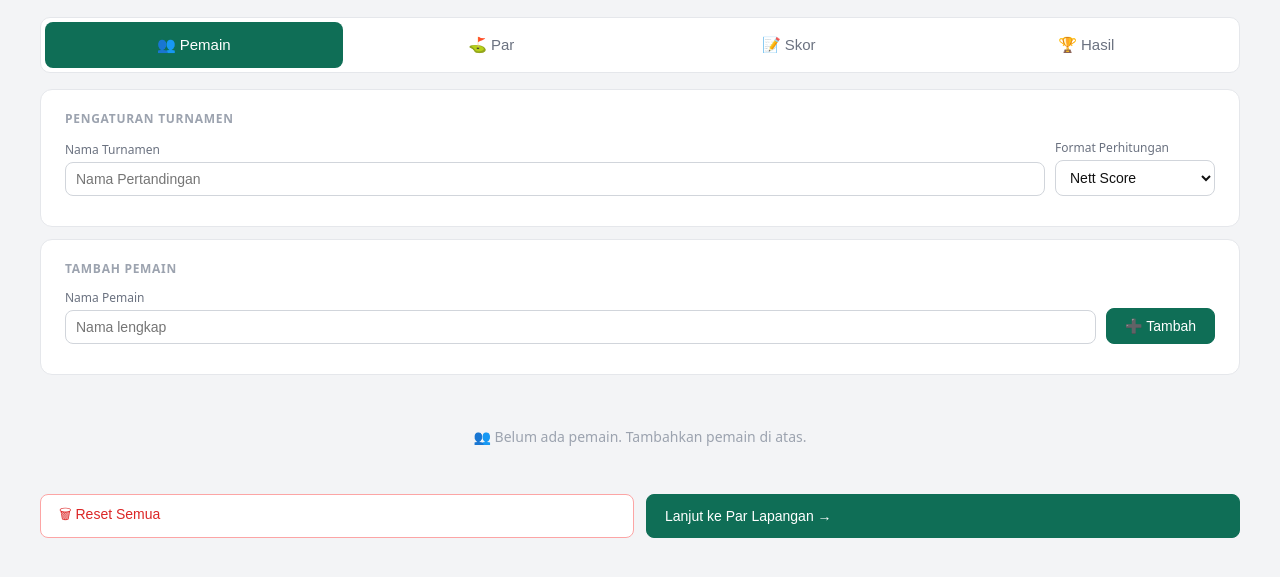
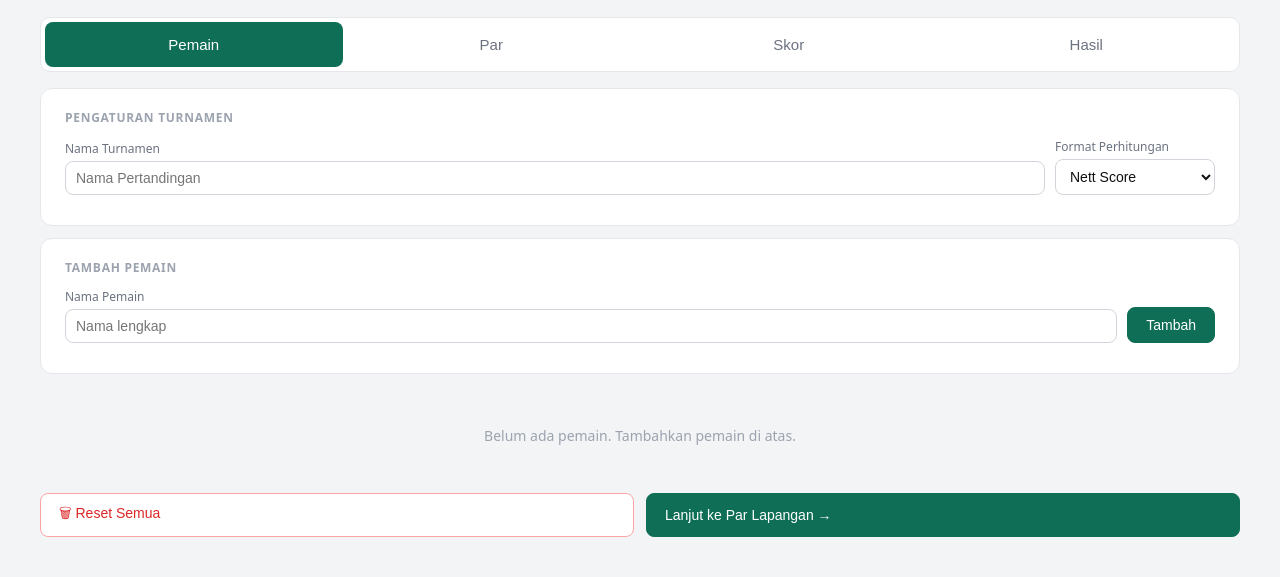
Before and after one commit to Enkrypcode/golf-system36, a plain HTML site: page index.html in a window 1280 px wide. Shown: the part 163-740 px from the top of the page. Drawn offline with Linux system fonts and the light colour scheme.

Commit message:
updateEmoji

```diff
--- a/index.html
+++ b/index.html
@@ -214,10 +214,10 @@ input[type=number] {
 <div class="app">
 
   <div class="tabs">
-    <button class="tab active" onclick="showTab('setup')">👥 Pemain</button>
-    <button class="tab" onclick="showTab('pars')">⛳ Par</button>
-    <button class="tab" onclick="showTab('scores')">📝 Skor</button>
-    <button class="tab" onclick="showTab('results')">🏆 Hasil</button>
+    <button class="tab active" onclick="showTab('setup')">Pemain</button>
+    <button class="tab" onclick="showTab('pars')">Par</button>
+    <button class="tab" onclick="showTab('scores')">Skor</button>
+    <button class="tab" onclick="showTab('results')">Hasil</button>
   </div>
 
   <!-- PANEL PEMAIN -->
@@ -245,7 +245,7 @@ input[type=number] {
           <label>Nama Pemain</label>
           <input type="text" id="new-player-name" placeholder="Nama lengkap" onkeydown="if(event.key==='Enter')addPlayer()">
         </div>
-        <button class="btn primary" onclick="addPlayer()" style="flex-shrink:0">➕ Tambah</button>
+        <button class="btn primary" onclick="addPlayer()" style="flex-shrink:0">Tambah</button>
       </div>
     </div>
     <div id="players-list"></div>
@@ -282,13 +282,13 @@ input[type=number] {
     <div id="score-sheets"></div>
     <div style="display:flex;justify-content:space-between;margin-top:4px">
       <button class="btn" onclick="showTab('pars')">← Kembali</button>
-      <button class="btn primary" onclick="calculateAndShow()">📊 Hitung & Lihat Hasil</button>
+      <button class="btn primary" onclick="calculateAndShow()">Hitung & Lihat Hasil</button>
     </div>
   </div>
 
   <!-- PANEL HASIL -->
   <div id="panel-results" class="panel">
-    <div id="results-content"><div class="empty">🏆 Belum ada hasil. Isi skor terlebih dahulu.</div></div>
+    <div id="results-content"><div class="empty">Belum ada hasil. Isi skor terlebih dahulu.</div></div>
   </div>
 </div>
 
@@ -327,7 +327,7 @@ function initParGrids(){
 
 function renderPlayersList(){
   const el=document.getElementById('players-list');
-  if(!players.length){el.innerHTML='<div class="empty">👥 Belum ada pemain. Tambahkan pemain di atas.</div>';return;}
+  if(!players.length){el.innerHTML='<div class="empty">Belum ada pemain. Tambahkan pemain di atas.</div>';return;}
   el.innerHTML=players.map((p,i)=>`
     <div class="player-chip">
       <div class="avatar">${p.name.substring(0,2).toUpperCase()}</div>
```
